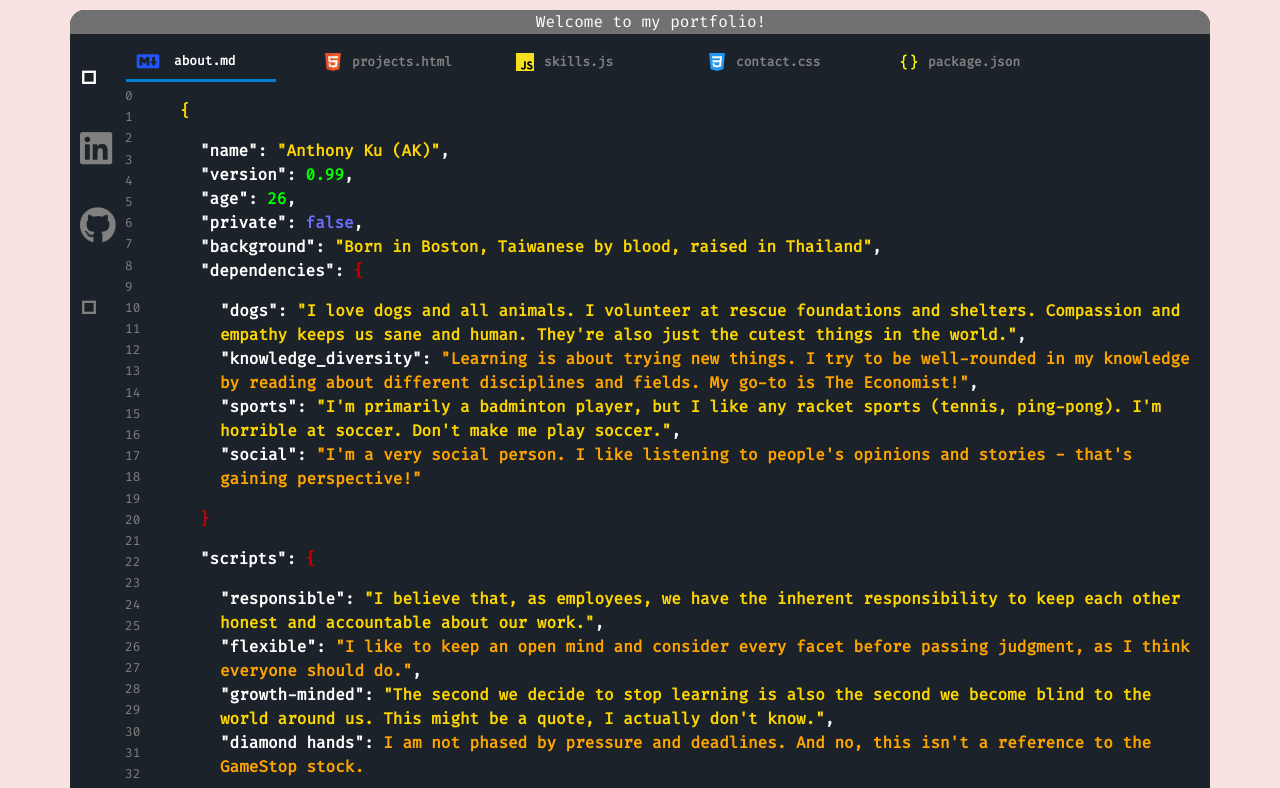
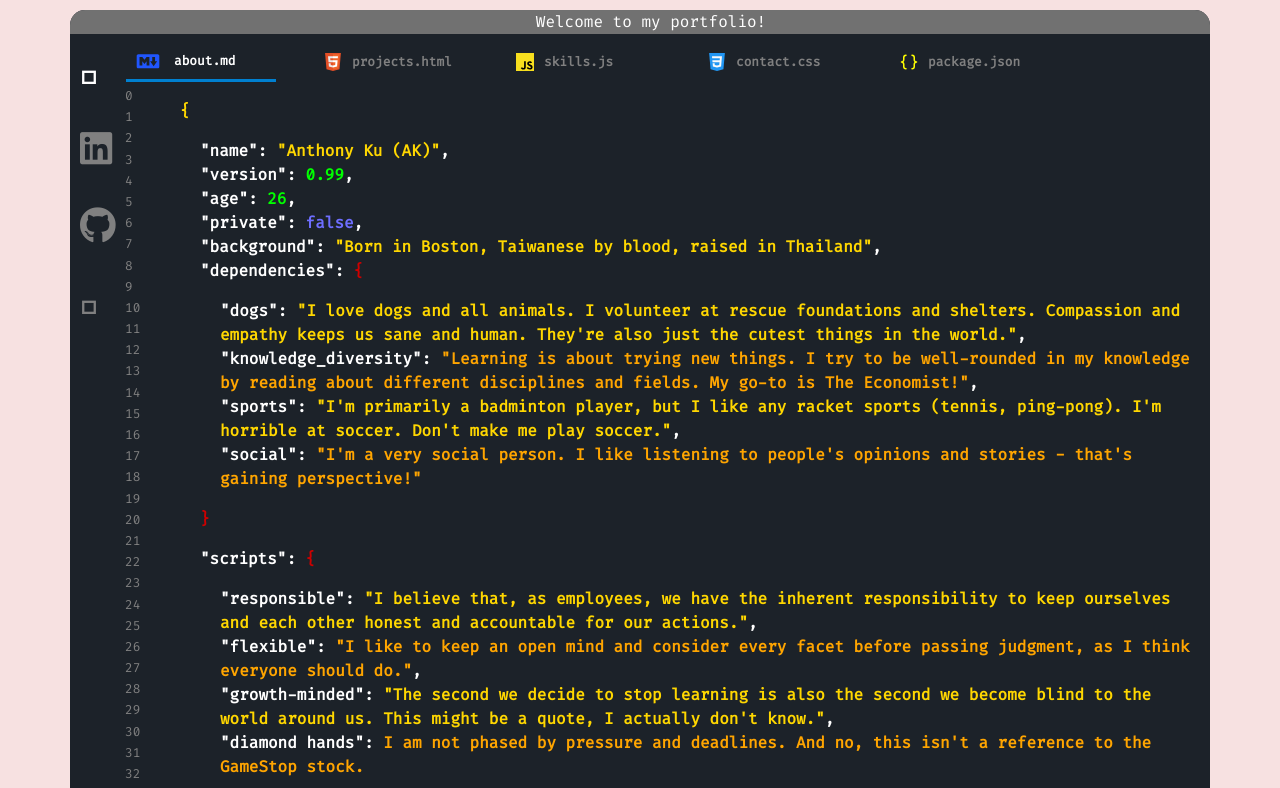
Before and after one commit to anthonyycku/anthonyycku.github.io, a React (Create React App) app: page /package in a window 1280 px wide. Shown: the top 788 px of the page. Built offline with nearby package versions, Linux system fonts and the light colour scheme.

Commit message:
updated json

```diff
--- a/src/components/pages/Package.js
+++ b/src/components/pages/Package.js
@@ -37,7 +37,7 @@ export default function Package(props) {
             "scripts": <span className="red">{"{"}</span>
         </p>
         <p className="indent3">
-            "responsible": <span className="gold">"I believe that, as employees, we have the inherent responsibility to keep each other honest and accountable about our work."</span>,
+            "responsible": <span className="gold">"I believe that, as employees, we have the inherent responsibility to keep ourselves and each other honest and accountable for our actions."</span>,
             <br />
             "flexible": <span className="orange">"I like to keep an open mind and consider every facet before passing judgment, as I think everyone should do."</span>,
             <br />
```
